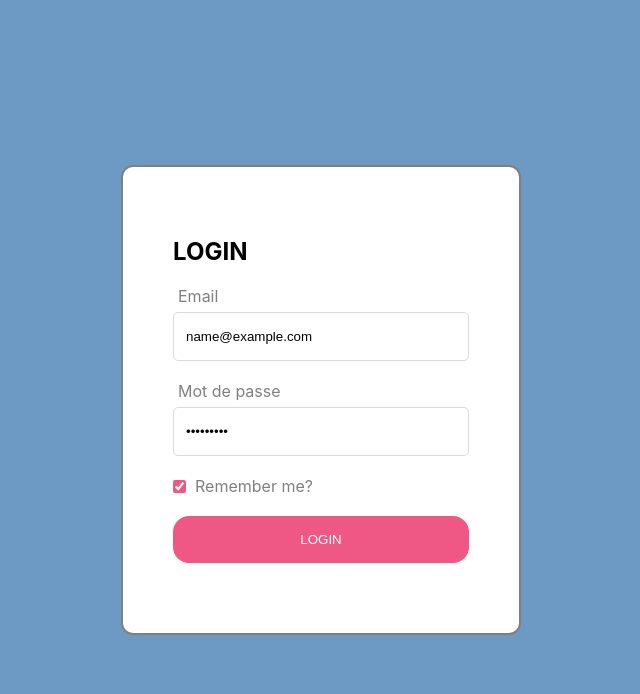
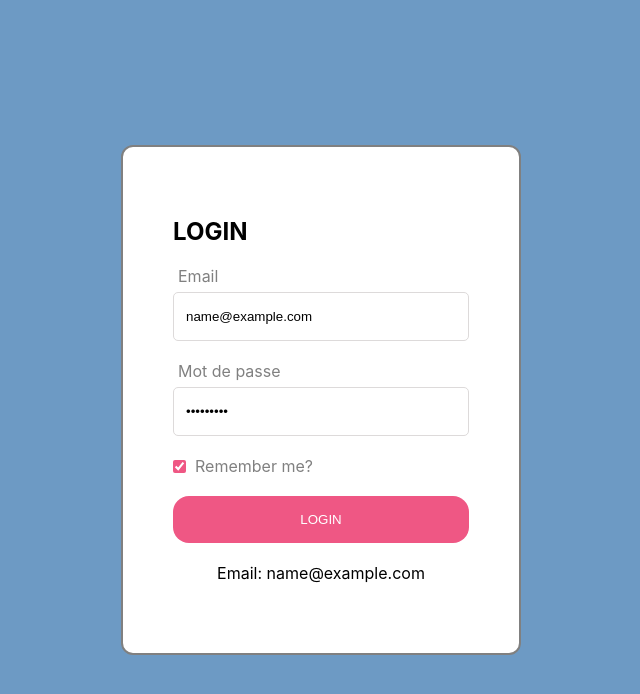
Before and after one commit to jeanm65/noteo-client, a React (Create React App) app: page /login in a window 1280 px wide. Both pictures are taken after typing "name@example.com", "Sample123" into the empty fields and a click on the input "LOGIN". Shown: the top 694 px of the page, without its empty margins (319-959 px from the left). Built offline with nearby package versions, Linux system fonts and the light colour scheme.

Commit message:
add result

```diff
--- a/src/containers/Login.jsx
+++ b/src/containers/Login.jsx
@@ -1,6 +1,7 @@
 import { useState } from 'react';
 
 const Login = () => {
+  const [showResult, setShowResult] = useState(false);
   const [values, setValues] = useState({
     email: '',
     password: '',
@@ -16,6 +17,10 @@ const Login = () => {
   const handleSubmit = (e) => {
     console.log('values', values);
 
+    if (values.email) {
+      setShowResult(true);
+    }
+
     if (!values.email) {
       setErrors({ ...errors, email: 'Email required' });
     }
@@ -27,8 +32,12 @@ const Login = () => {
   };
 
   const onChange = (e) => {
+    setShowResult(false);
+
     if (!e.target.value) {
       setErrors({ ...errors, [e.target.name]: e.target.value });
+    } else {
+      setErrors({ ...errors, [e.target.name]: '' });
     }
     setValues({ ...values, [e.target.name]: e.target.value });
   };
@@ -77,6 +86,12 @@ const Login = () => {
             <input type="submit" value="LOGIN" className="button" />
           </div>
         </form>
+
+        {showResult && (!errors.email && !errors.password) && (
+          <div className="result">
+            <span>Email: {values.email}</span>
+          </div>
+        )}
       </div>
     </div>
   );
--- a/src/styles.css
+++ b/src/styles.css
@@ -107,3 +107,7 @@ label {
 input:invalid[focused="true"] ~ span {
   display:block;
 }
+
+.result {
+  margin-top: 20px;
+}
```
